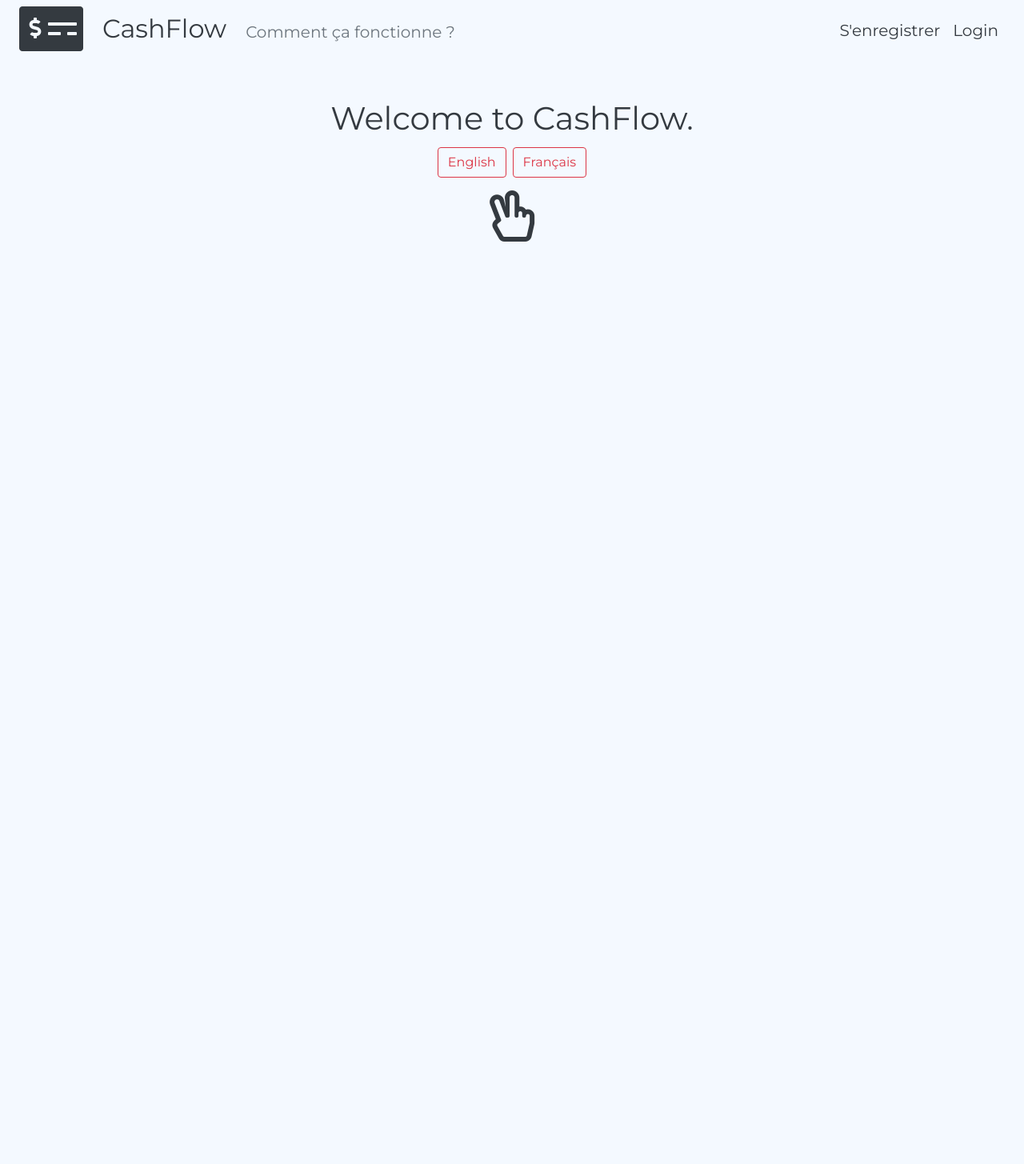
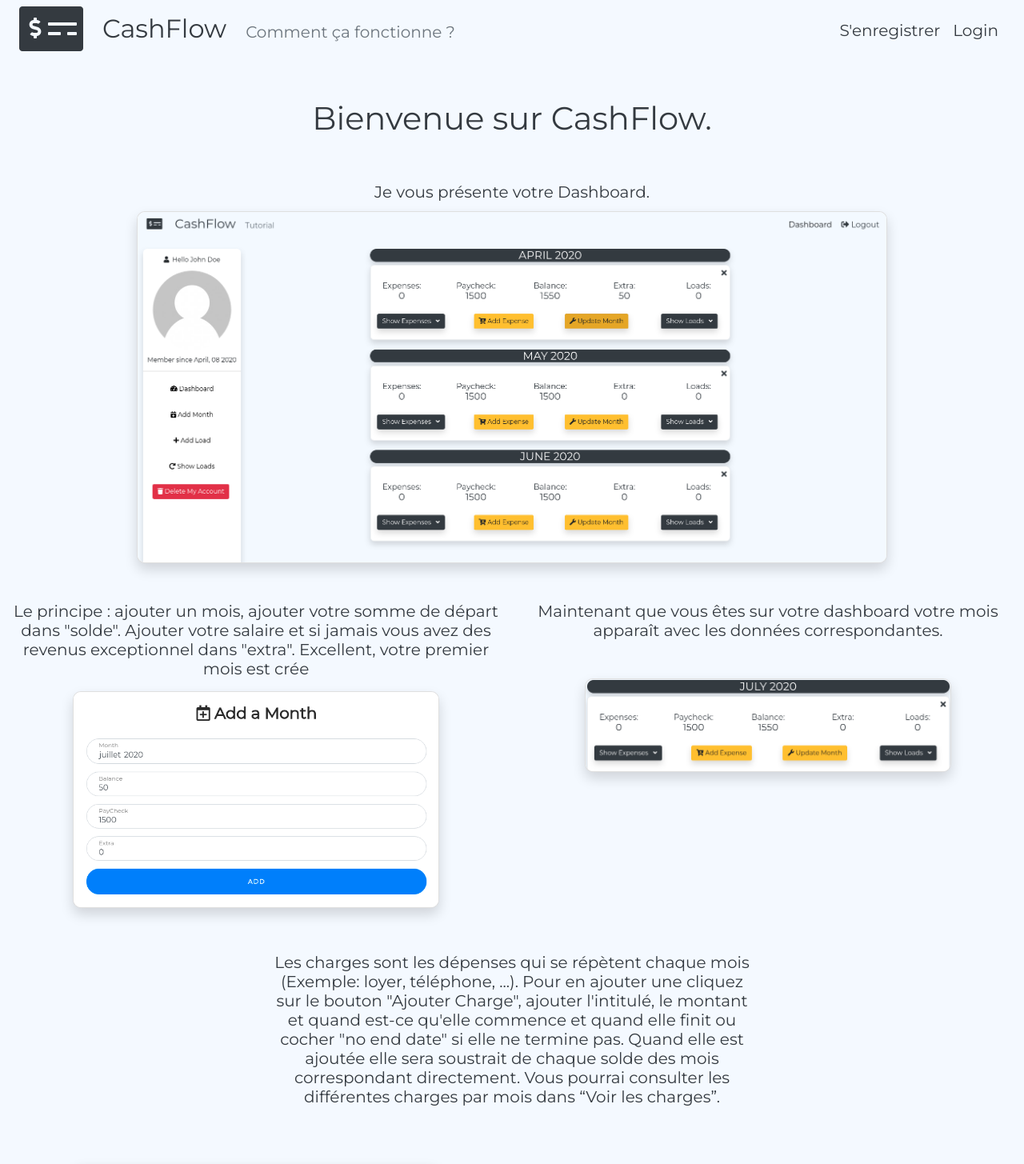
Before and after one commit to donastien/CashFlow, a React (Create React App) app in the folder client/: page /tutorial in a window 1280 px wide. Shown: the top 1455 px of the page at 80% size. Before the commit the page ends 800 px from the top, so only its background shows below. Built offline with nearby package versions, Linux system fonts and the light colour scheme; no server answers; the HTML template or start-up script is replaced by a standard one.

Commit message:
delete english version

```diff
--- a/client/src/components/layout/Tutorial.jsx
+++ b/client/src/components/layout/Tutorial.jsx
@@ -12,141 +12,8 @@
       <div>
         <div className='row'>
           <div className='col-sm text-dark text-center h1 mt-5'>
-            Welcome to CashFlow.
+            Bienvenue sur CashFlow.
           </div>
-        </div>
-        <div className='row'>
-          <div className='col-sm text-center mt-1'>
-            <button
-              class='btn btn-outline-danger'
-              data-toggle='collapse'
-              data-target='#spoilerEN'
-            >
-              English
-            </button>
-            <button
-              class='btn btn-outline-danger ml-2'
-              data-toggle='collapse'
-              data-target='#spoilerFR'
-            >
-              Français
-            </button>
-          </div>
-        </div>
-        <div id='spoilerEN' className='collapse'>
-          <div className='row'>
-            <div className='col-sm-3 text-dark text-center h5 mt-5'></div>
-            <div className='col-sm-6 text-dark text-center h5 mt-5'>
-              CashFlow will allow you to manage your money yourself, no need to
-              automate expenses or connect to your bank. The goal : to have an
-              instant eye on your balance, avoid the 2 or 3 days of waiting
-              before an expense appears on your account or the date of monthly
-              expenses, add them yourself. Here, everything is calculated at the
-              beginning of the month and you have in your balance all you can
-              spend without worrying about not being able to pay a monthly
-              expense or ending the month in negative.
-            </div>
-            <div className='col-sm-3 text-dark text-center h5 mt-5'></div>
-          </div>
-          <div className='row'>
-            <div className='col-sm text-dark text-center h5 mt-5'>
-              This is your Dashboard.
-            </div>
-          </div>
-          <div className='row'>
-            <div className='col-sm mt-1 text-center '>
-              <img
-                src={dashboard}
-                className='card shadow w-75 mx-auto d-block'
-                alt='dashboard'
-              />
-            </div>
-          </div>
-          <div className='row'>
-            <div className='col-sm-6 text-dark text-center h5 mt-5'>
-              The Principle : add a month, add your starting sum in "balance".
-              Add your salary in "paycheck" and if you have exceptional income
-              in "extra". You have created a month, excellent !{' '}
-              <img
-                src={addmonth}
-                className='card shadow  w-75 mx-auto d-block mt-3'
-                alt='addmonth'
-              />
-            </div>
-            <div className='col-sm-6 text-dark text-center h5 mt-5'>
-              Now that you are on your dashboard your month appears with the
-              corresponding data.
-              <img
-                src={month}
-                className='card shadow  w-75 mx-auto d-block mt-5'
-                alt='month'
-              />
-            </div>
-          </div>
-          <div className='row'>
-            <div className='col-sm-3 text-dark text-center h5 mt-5'></div>
-            <div className='col-sm-6 text-dark text-center h5 mt-5'>
-              The loads are the expenses that are repeated each month (Example:
-              rent, telephone, ...). To add one click on the "Add Load" button,
-              add the title, the amount and when it starts and when it ends or
-              check "no end date". When it is added it will be subtracted from
-              each month's balance of the corresponding months directly. You
-              will be able to view the different charges per month in "show
-              loads".
-            </div>
-            <div className='col-sm-3 text-dark text-center h5 mt-5'></div>
-          </div>
-          <div className='row'>
-            <div className='col-sm-6 text-dark text-center h5 mt-5'>
-              <img
-                src={addload}
-                className='card shadow  w-75 mx-auto d-block mt-3'
-                alt='addload'
-              />
-            </div>
-            <div className='col-sm-6 text-dark text-center h5 mt-5'>
-              <img
-                src={showload}
-                className='card shadow  w-75 mx-auto d-block mt-5'
-                alt='showload'
-              />
-            </div>
-          </div>
-          <div className='row'>
-            <div className='col-sm-3 text-dark text-center h5 mt-5'></div>
-            <div className='col-sm-6 text-dark text-center h5 mt-5'>
-              Likewise to see the month's expenses in "Show Expenses".
-              <img
-                src={showexpenses}
-                className='card shadow  w-75 mx-auto d-block mt-3'
-                alt='showexpenses'
-              />
-            </div>
-            <div className='col-sm-3 text-dark text-center h5 mt-5'></div>
-          </div>
-          <div className='row'>
-            <div className='col-sm-3 text-dark text-center h5 mt-5'></div>
-            <div className='col-sm-6 text-dark text-center h2 mt-5 mb-5'>
-              So on and so forth. It's up to you !
-            </div>
-            <div className='col-sm-3 text-dark text-center h5 mt-5'></div>
-          </div>
-        </div>
-
-        <div id='spoilerFR' className='collapse'>
-          <div className='row'>
-            <div className='col-sm-3 text-dark text-center h5 mt-5'></div>
-            <div className='col-sm-6 text-dark text-center h5 mt-5'>
-              CashFlow va vous permettre de gérer votre argent vous-même, pas de
-              dépenses automatiser ni de connexion à votre banque. Le but :
-              avoir un œil instantanément sur votre solde, éviter les 2 ou 3
-              jours d'attente avant qu'une dépense apparaisse sur votre compte
-              ou la date des dépenses mensuels, ajouter-les vous-même. Ici, tout
-              est calculé au début du mois et il vous reste dans votre "balance"
-              tout ce que vous pouvez dépenser sans craindre de pas pouvoir
-              payer une dépense mensuelle ou de finir le mois en négatif.
-            </div>
-            <div className='col-sm-3 text-dark text-center h5 mt-5'></div>
         </div>
         <div className='row'>
           <div className='col-sm text-dark text-center h5 mt-5'>
@@ -165,9 +32,8 @@
         <div className='row'>
           <div className='col-sm-6 text-dark text-center h5 mt-5'>
             Le principe : ajouter un mois, ajouter votre somme de départ dans
-              "balance". Ajouter votre salaire dans "paycheck" et si jamais vous
-              avez des revenus exceptionnel dans "extra". Vous avez créé un
-              mois, excellent !
+            "solde". Ajouter votre salaire et si jamais vous avez des revenus
+            exceptionnel dans "extra". Excellent, votre premier mois est crée
             <img
               src={addmonth}
               className='card shadow w-75 mx-auto d-block mt-3'
@@ -187,14 +53,13 @@
         <div className='row'>
           <div className='col-sm-3 text-dark text-center h5 mt-5'></div>
           <div className='col-sm-6 text-dark text-center h5 mt-5'>
-              Les charges sont les dépenses qui se répètent chaque mois
-              (Exemple: loyer, téléphone, ...). Pour en ajouter une cliquez sur
-              le bouton "Add Load", ajouter l'intitulé, le montant et quand
-              est-ce qu'elle commence et quand elle finit ou cocher "no end
-              date" si elle ne termine pas. Quand elle est ajoutée elle sera
-              soustrait de chaque solde des mois correspondant directement. Vous
-              pourrai consulter les différentes charges par mois dans “show
-              loads”.{' '}
+            Les charges sont les dépenses qui se répètent chaque mois (Exemple:
+            loyer, téléphone, ...). Pour en ajouter une cliquez sur le bouton
+            "Ajouter Charge", ajouter l'intitulé, le montant et quand est-ce
+            qu'elle commence et quand elle finit ou cocher "no end date" si elle
+            ne termine pas. Quand elle est ajoutée elle sera soustrait de chaque
+            solde des mois correspondant directement. Vous pourrai consulter les
+            différentes charges par mois dans “Voir les charges”.{' '}
           </div>
           <div className='col-sm-3 text-dark text-center h5 mt-5'></div>
         </div>
@@ -217,7 +82,8 @@
         <div className='row'>
           <div className='col-sm-3 text-dark text-center h5 mt-5'></div>
           <div className='col-sm-6 text-dark text-center h5 mt-5'>
-              De même pour consulter les dépenses du mois dans “Show Expenses”.{' '}
+            De même pour consulter les dépenses du mois dans “Voir les
+            dépenses”.{' '}
             <img
               src={showexpenses}
               className='card shadow w-75 mx-auto d-block mt-3'
@@ -234,7 +100,6 @@
           <div className='col-sm-3 text-dark text-center h5 mt-5'></div>
         </div>
       </div>
-      </div>
       <div className='row'>
         <div className='col-sm-3 text-dark text-center h5 mt-5'></div>
         <div className='col-sm-6 text-dark text-center h2 mt-3 mb-5'>
```
Lines whose indentation alone changed are shown as unchanged.
